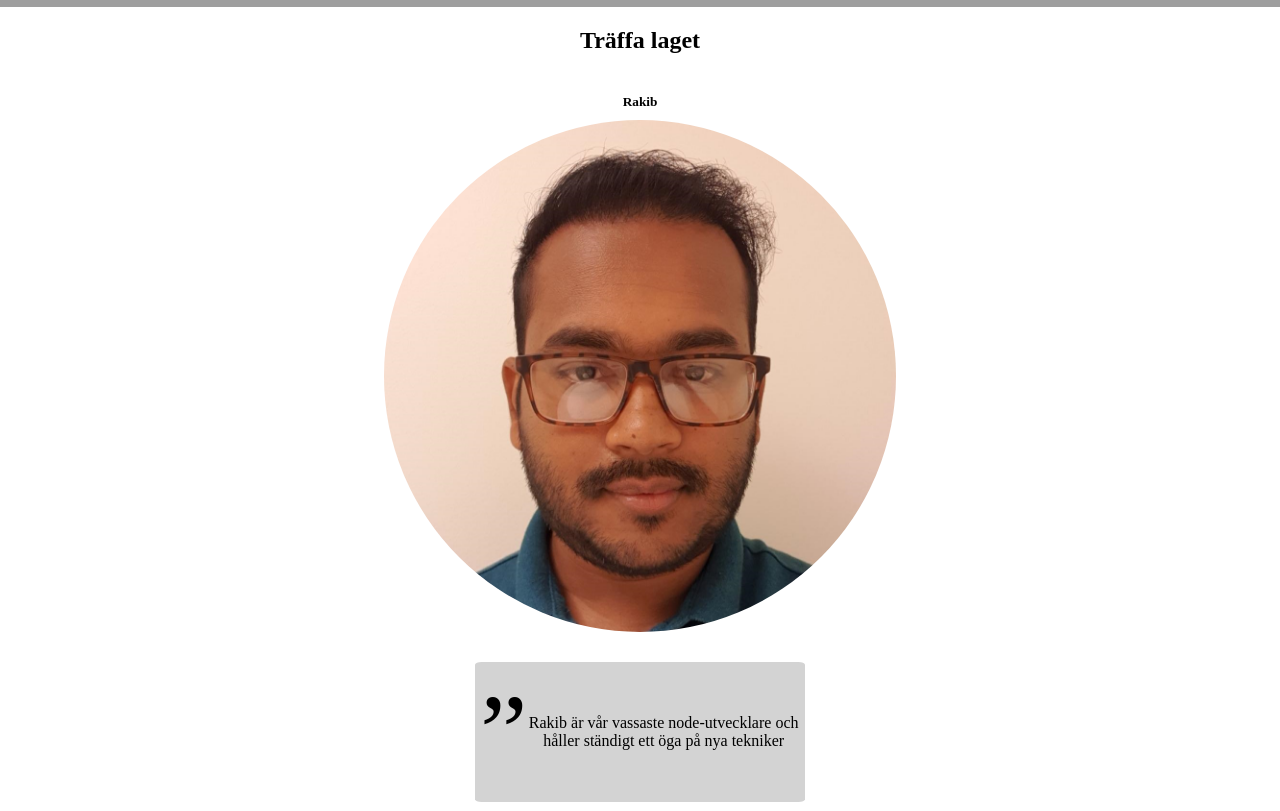
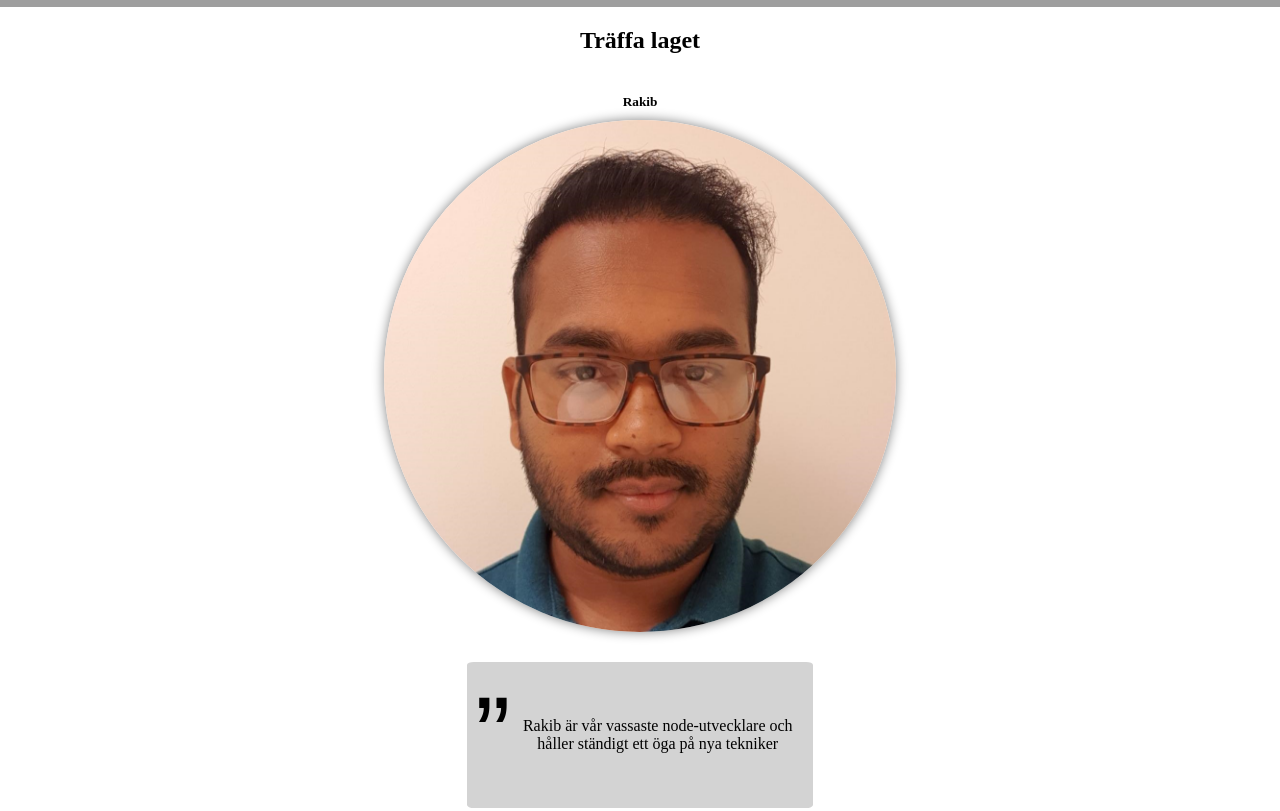
Before and after one commit to jennieforsell1992/fardigdesign, a plain HTML site: page index.html in a window 1280 px wide. Shown: the part 793-1604 px from the top of the page. Drawn offline with Linux system fonts and the light colour scheme; grey boxes are pictures that could not be loaded.

Commit message:
lagt till shadow på mina bilder

```diff
--- a/scss/_about.scss
+++ b/scss/_about.scss
@@ -2,6 +2,9 @@
   border-radius: 50%;
   height: 40%;
   width: 40%;
+  -moz-box-shadow: 4px 4px 4px gray;
+  -webkit-box-shadow: 4px 4px 4px gray;
+  box-shadow: 0px 0px 12px gray;
 }
 
 @mixin box {
@@ -11,8 +14,8 @@
   align-items: center;
   text-align: center;
   margin: 30px;
-  padding: 5px;
-  width: 320px;
+  padding: 8px;
+  width: 330px;
   height: 130px;
   background-color: lightgray;
   border-radius: 2%;
@@ -20,6 +23,7 @@
 
 @mixin mark {
   font-size: 80pt;
+  font-family: Arial, Helvetica, sans-serif;
 }
 
 @mixin topmargin {
--- a/scss/main.scss
+++ b/scss/main.scss
@@ -83,6 +83,8 @@
   }
 
   .container-icon {
+    padding-bottom: 30px;
+
     a:hover {
       color: var.$secondary;
     }
```
Also changed, not shown: css/main.css, 1 other file.
